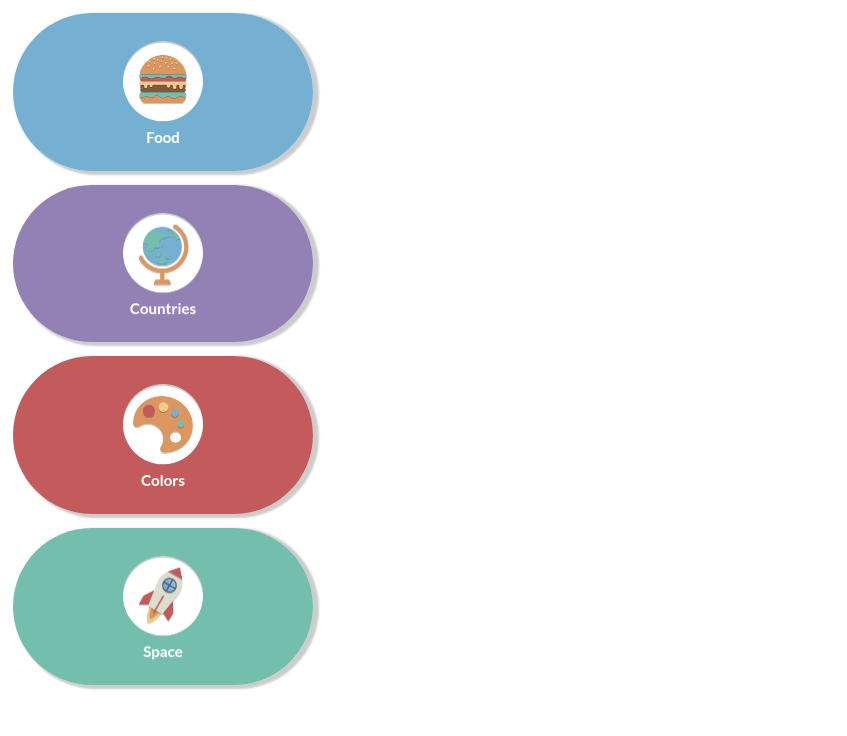
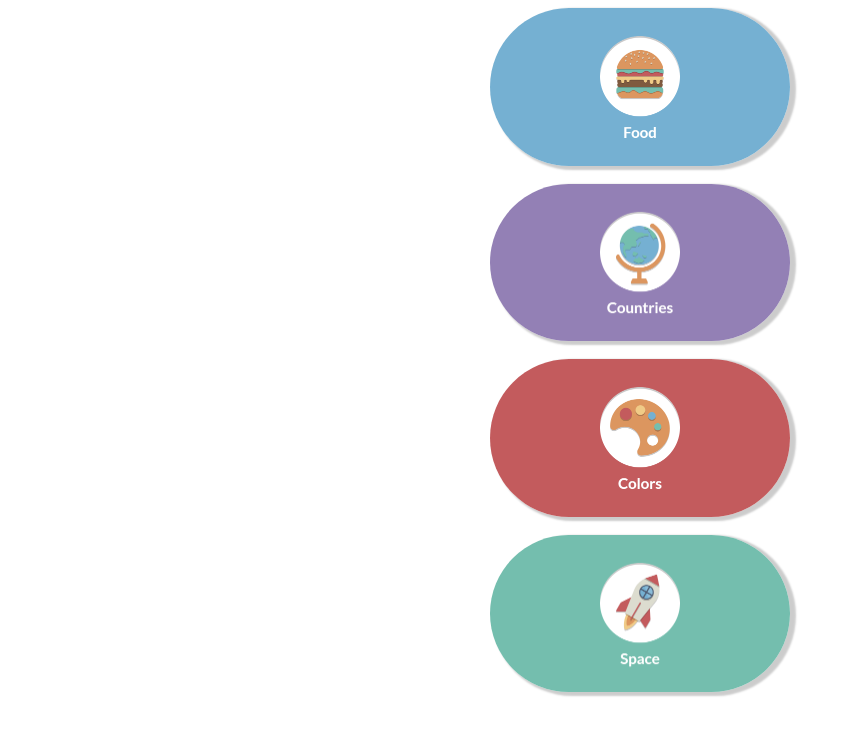
Before and after one commit to dichotomystudios/dichotomystudios.github.io, a plain HTML site: page index.html in a window 1280 px wide. Shown: the whole page, without its empty margins (0-847 px from the left). Drawn offline with Linux system fonts and the light colour scheme.

Commit message:
Update style.css

```diff
--- a/style.css
+++ b/style.css
@@ -1,13 +1,15 @@
 #link1, #link2, #link3, #link4 {
-	margin: 5px;
+	display: block; /* Force the normally inline img element to be a block element */
+	margin: 0 auto;
 	padding: 0px;
-	opacity: 1;
+	opacity: 1; /* Full opacity */
 	min-width: 100px;
 	max-width: 300px;
+	height: auto;
 	border-radius: 100px;
 	box-shadow: 4px 2px 2px 2px rgba(0,0,0,0.2);
-	transition: opacity 1s ease-in-out;
+	transition: opacity 1.5s ease-in-out;
 }
 #link1:hover, #link2:hover, #link3:hover, #link4:hover {
-	opacity: 0.8;
+	opacity: 0.75;
 }
```
